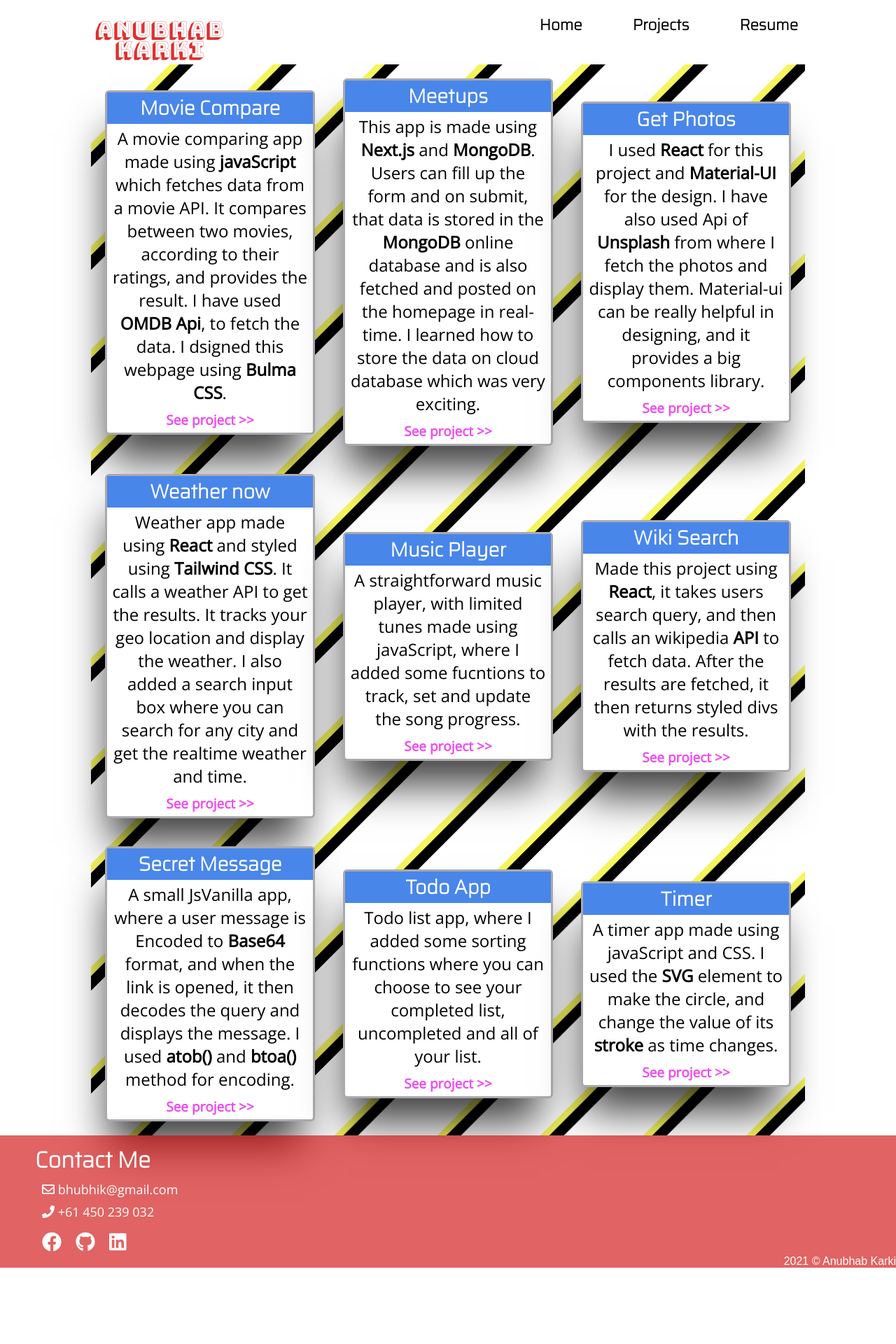
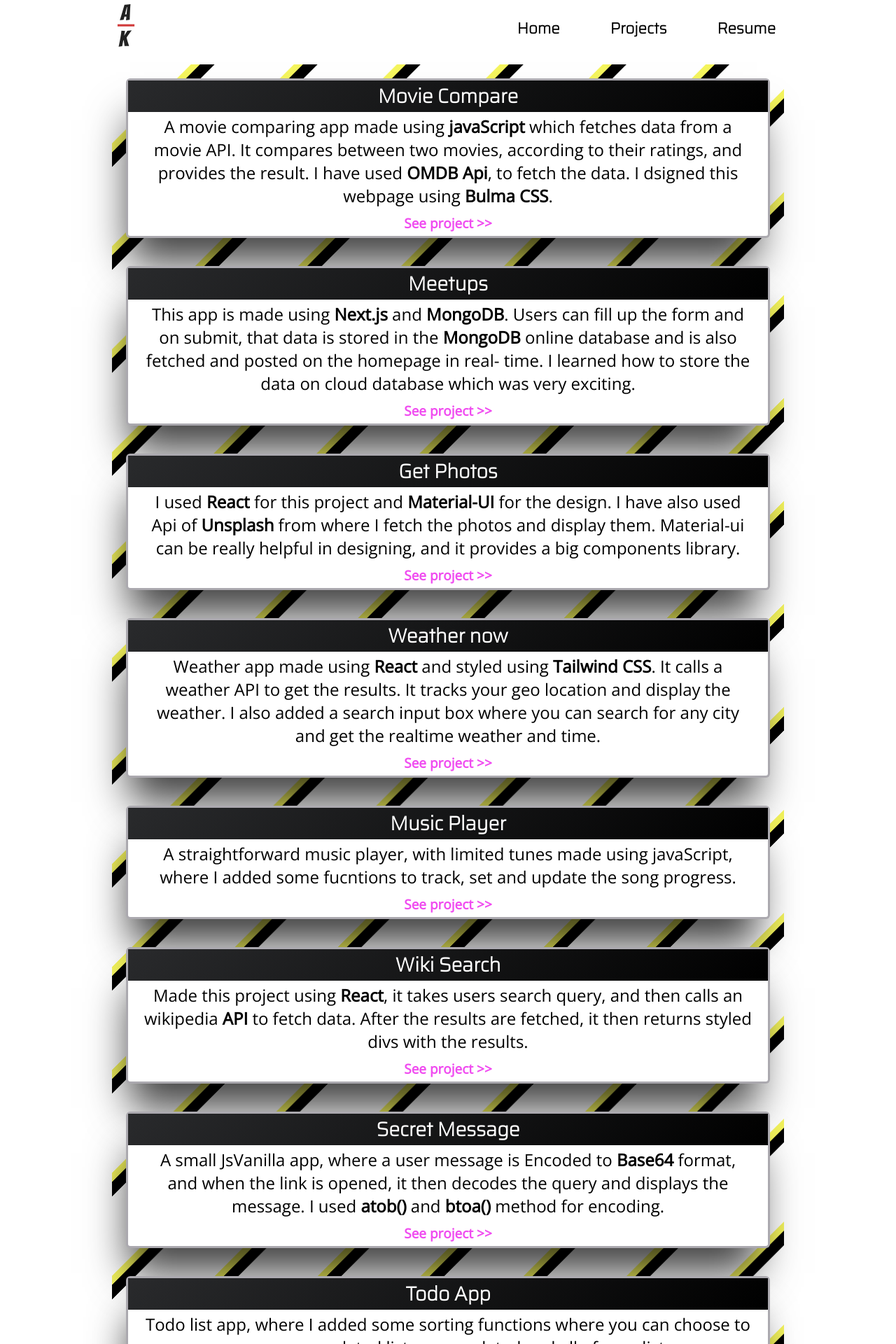
Before and after one commit to bhubhik/portfolio, a Next.js app: page /projects in a window 1280 px wide. Shown: the top 1920 px of the page at 70% size. Before the commit the page ends 1811 px from the top, so only its background shows below. Built offline with nearby package versions, Linux system fonts and the light colour scheme; a web font is replaced by a local one.

Commit message:
Color Change

```diff
--- a/src/components/Footer.module.css
+++ b/src/components/Footer.module.css
@@ -1,6 +1,10 @@
 .footer {
-  width: 100%;
-  background-color: rgba(207, 0, 0, 0.61);
+  width: 960px;
+
+  background: #292a2c;
+  background: -moz-linear-gradient(-45deg, #292a2c 0%, #000000 100%);
+  background: -webkit-linear-gradient(-45deg, #292a2c 0%, #000000 100%);
+  background: linear-gradient(135deg, #292a2c 0%, #000000 100%);
   margin-top: 70px;
   color: white;
   font-family: Saira, sans-serif;
@@ -9,7 +13,6 @@
 .footer h2 {
   font-size: 32px;
   margin: 0 60px 0 50px;
-
   padding-top: 10px;
 }
 
@@ -17,7 +20,6 @@
   display: flex;
   flex-direction: column;
   justify-content: flex-start;
-
   margin-left: 60px;
 }
 .contents ul {
@@ -44,12 +46,14 @@
 
 .footer p {
   font-size: 16px;
-  margin: 0;
-  width: 100%;
+  margin: 0 10px 0 0;
   font-family: sans-serif;
   text-align: right;
 }
-@media only screen and (max-width: 480px) {
+@media only screen and (max-width: 767px) {
+  .footer {
+    width: 100%;
+  }
   .contents {
     margin-left: 8px;
   }
--- a/src/components/Header.js
+++ b/src/components/Header.js
@@ -6,7 +6,7 @@ const Header = () => {
   return (
     <header className={classes.header}>
       <div className={classes.logo}>
-        <Image src='/logo.png' alt='Logo' height='200px' width='200px' />
+        <Image src='/logo.png' alt='Logo' height='74px' width='38px' />
       </div>
       <nav>
         <ul>
--- a/src/components/Header.module.css
+++ b/src/components/Header.module.css
@@ -1,15 +1,13 @@
 .header {
-  width: 100%;
+  width: 960px;
   height: 5rem;
   display: flex;
   align-items: center;
   justify-content: space-between;
-  margin-bottom: 60px;
-  padding: 0 10%;
-  padding-bottom: 10px;
+  margin: 0 auto 20px auto;
 }
-.logo {
-  margin-top: 50px;
+.logo img {
+  display: block;
 }
 .header ul {
   list-style: none;
@@ -34,18 +32,16 @@
 
 .header a:hover,
 .header a:active {
-  color: #cf0000;
-  background-color: rgba(244, 230, 230, 0.46);
+  color: #ffffff;
+  background-color: rgba(7, 6, 6, 0.863);
 }
 
 @media only screen and (max-width: 768px) {
-  .logo {
-    display: none;
-  }
   .header li {
     margin-left: 10px;
   }
   .header {
+    width: auto;
     display: flex;
     justify-content: center;
     align-items: center;
--- a/src/components/ProjectBody.module.css
+++ b/src/components/ProjectBody.module.css
@@ -8,12 +8,13 @@
 }
 
 .projectBody h1 {
-  color: #ea4242;
+  color: black;
   font-size: 50px;
   font-family: Saira, sans-serif;
 }
 .projectBody h3 {
   background-color: #005aaf;
+  border: 2px solid #ffffff;
   font-weight: normal;
   padding: 4px 9px 4px 9px;
 
@@ -27,44 +28,50 @@
 
 .card {
   height: 388px;
-  width: 500px;
-  margin: 60px;
+  width: 450px;
+  margin: 20px;
   display: flex;
   flex-direction: column;
   align-items: center;
   justify-content: center;
   transition: width 1s, height 1s;
-  border: 20px solid white;
   border-radius: 6px;
-
   box-shadow: 5px 5px 15px 5px #5a5858;
 }
 .meetup {
   background-image: url('../../public/meetup.png');
+  max-width: 100%;
+  max-height: 100%;
 }
 .movieCompare {
   background-image: url('../../public/movieCompare.png');
+  max-width: 100%;
+  max-height: 100%;
 }
 .unsplash {
   background-image: url('../../public/unsplash.png');
+  max-width: 100%;
+  max-height: 100%;
 }
 .wikiSearch {
   background-image: url('../../public/wikiSearch.png');
+  max-width: 100%;
+  max-height: 100%;
 }
 
 .description {
   display: none;
-  width: 600px;
+  width: 450px;
   color: white;
   font-family: 'Open Sans', sans-serif;
 }
 .description p {
-  width: 75%;
-  font-size: 24px;
+  width: 85%;
+  font-size: 22px;
   margin-top: 0;
 }
 .description h1 {
-  font-size: 36px;
+  font-size: 32px;
   margin-top: 5px;
   color: white;
   margin-bottom: 0;
@@ -78,11 +85,7 @@
   font-weight: bold;
 }
 
-@media only screen and (min-width: 900px) {
-  .card:hover {
-    width: 600px;
-    height: 430px;
-  }
+@media only screen and (min-width: 480px) {
   .card:hover .description {
     display: flex;
     flex-direction: column;
@@ -91,29 +94,29 @@
   }
   .meetup:hover {
     background-image: linear-gradient(
-        rgba(0, 0, 0, 0.623),
-        rgba(0, 0, 0, 0.788)
+        rgba(0, 0, 0, 0.726),
+        rgba(0, 0, 0, 0.842)
       ),
       url('../../public/meetup.png');
   }
   .movieCompare:hover {
     background-image: linear-gradient(
-        rgba(0, 0, 0, 0.623),
-        rgba(0, 0, 0, 0.788)
+        rgba(0, 0, 0, 0.726),
+        rgba(0, 0, 0, 0.842)
       ),
       url('../../public/movieCompare.png');
   }
   .unsplash:hover {
     background-image: linear-gradient(
-        rgba(0, 0, 0, 0.623),
-        rgba(0, 0, 0, 0.788)
+        rgba(0, 0, 0, 0.726),
+        rgba(0, 0, 0, 0.842)
       ),
       url('../../public/unsplash.png');
   }
   .wikiSearch:hover {
     background-image: linear-gradient(
-        rgba(0, 0, 0, 0.623),
-        rgba(0, 0, 0, 0.788)
+        rgba(0, 0, 0, 0.726),
+        rgba(0, 0, 0, 0.842)
       ),
       url('../../public/wikiSearch.png');
   }
--- a/src/components/projectPage/ProjectPage.module.css
+++ b/src/components/projectPage/ProjectPage.module.css
@@ -15,7 +15,7 @@
   display: flex;
   align-items: center;
   justify-content: center;
-  width: 1020px;
+  width: 960px;
   margin-top: 0;
   background-image: linear-gradient(
     135deg,
@@ -37,7 +37,7 @@
   display: grid;
   align-items: center;
   justify-content: center;
-  grid-template-columns: 1fr 1fr 1fr;
+  grid-template-columns: 1fr;
   font-family: 'Open Sans', sans-serif;
 }
 
@@ -64,7 +64,11 @@
   width: 95%;
 }
 .description h1 {
-  background-color: #4986ea;
+  background: #292a2c;
+  background: -moz-linear-gradient(-45deg, #292a2c 0%, #000000 100%);
+  background: -webkit-linear-gradient(-45deg, #292a2c 0%, #000000 100%);
+  background: linear-gradient(135deg, #292a2c 0%, #000000 100%);
+  filter: progid:DXImageTransform.Microsoft.gradient( startColorstr='#45484d', endColorstr='#000000',GradientType=1 );
   color: white;
   height: 45px;
   font-family: Saira, sans-serif;
@@ -81,10 +85,6 @@
   text-align: right;
   font-size: 19px;
   font-weight: bold;
-}
-
-.description:hover {
-  border: 3px solid #4986ea;
 }
 
 @media only screen and (max-width: 480px) {
@@ -108,6 +108,6 @@
     width: 100%;
   }
   .projects {
-    grid-template-columns: 1fr 1fr;
+    grid-template-columns: 1fr;
   }
 }
```
Also changed, not shown: src/components/Body.module.css (+7 -1 lines), src/components/Skills.module.css (+7 -1 lines), public/logo.png.
